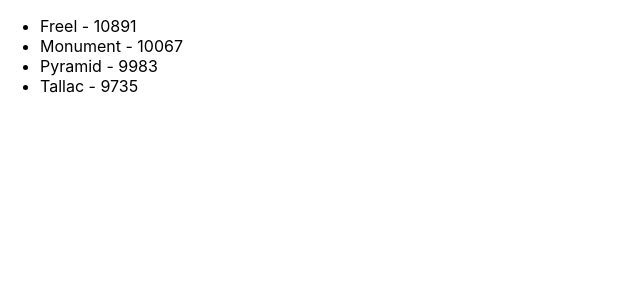
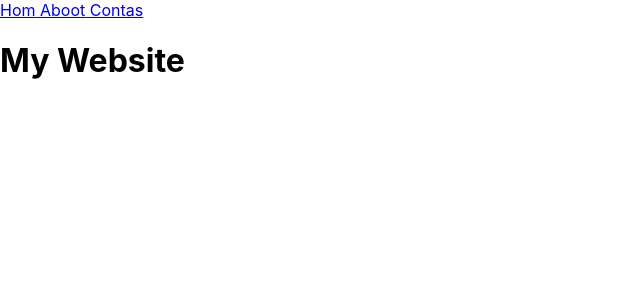
Before and after one commit to juasmartinezbelS4N/CustomReact, a React (Create React App) app in the folder react-app/: page / in a window 1280 px wide. Shown: the top 300 px of the page, without its empty margins (0-640 px from the left). Built offline with nearby package versions, Linux system fonts and the light colour scheme.

Commit message:
Incorporating the Link Component

```diff
--- a/react-app/package.json
+++ b/react-app/package.json
@@ -8,6 +8,7 @@
     "@testing-library/user-event": "^13.5.0",
     "react": "^18.2.0",
     "react-dom": "^18.2.0",
+    "react-router-dom": "^6.14.1",
     "react-scripts": "5.0.1",
     "web-vitals": "^2.1.4"
   },
--- a/react-app/src/App.js
+++ b/react-app/src/App.js
@@ -1,37 +1,41 @@
 import "./App.css"
-import { useState, useEffect } from "react"
+import { Link } from "react-router-dom"
 
-function App() {
-  const tahoe_peaks = [
-    { name: "Freel", elevation: 10891 },
-    { name: "Monument", elevation: 10067 },
-    { name: "Pyramid", elevation: 9983 },
-    { name: "Tallac", elevation: 9735 },
-  ]
-
-  function List({ data, renderItem, renderEmpty }) {
-    return !data.length ? (
-      renderEmpty
-    ) : (
-      <ul>
-        {data.map((item) => {
-          return <li key={item.name}>{renderItem(item)}</li>
-        })}
-      </ul>
-    )
-  }
-  // <React.Fragment> -> <>
+function Home() {
   return (
-    <List
-      data={tahoe_peaks}
-      renderEmpty={<p>This list is empty</p>}
-      renderItem={(item) => (
-        <>
-          {item.name} - {item.elevation}
-        </>
-      )}
-    />
+    <div>
+      <Link to="/home">Hom</Link>
+      <Link to="/about"> Aboot</Link>
+      <Link to="/contact"> Contas</Link>
+      <h1>My Website</h1>
+    </div>
   )
 }
 
-export default App
+function About() {
+  return (
+    <div>
+      <Link to="/home">Hom</Link>
+      <Link to="/about"> Aboot</Link>
+      <Link to="/contact"> Contas</Link>
+      <h1>About us</h1>
+    </div>
+  )
+}
+
+function Contact() {
+  return (
+    <div>
+      <Link to="/home">Hom</Link>
+      <Link to="/about"> Aboot</Link>
+      <Link to="/contact"> Contas</Link>
+      <h1>Contact Us</h1>
+    </div>
+  )
+}
+
+function App() {
+  return <Home />
+}
+
+export { App, About, Contact }
--- a/react-app/src/index.js
+++ b/react-app/src/index.js
@@ -1,18 +1,23 @@
-import React from 'react';
-import ReactDOM from 'react-dom/client';
-import './index.css';
-import App from './App';
-import reportWebVitals from './reportWebVitals';
+import React from "react"
+import ReactDOM from "react-dom/client"
+import "./index.css"
+import { App, About, Contact } from "./App"
+import reportWebVitals from "./reportWebVitals"
+import { BrowserRouter, Routes, Route } from "react-router-dom"
 
-const root = ReactDOM.createRoot(document.getElementById('root'));
+const root = ReactDOM.createRoot(document.getElementById("root"))
 root.render(
   // Does some checks in Dev Mode, not Production
-  <React.StrictMode>
-    <App/>
-  </React.StrictMode>
-);
+  <BrowserRouter>
+    <Routes>
+      <Route path="/" element={<App />} />
+      <Route path="/about" element={<About />} />
+      <Route path="/contact" element={<Contact />} />
+    </Routes>
+  </BrowserRouter>
+)
 
 // If you want to start measuring performance in your app, pass a function
 // to log results (for example: reportWebVitals(console.log))
 // or send to an analytics endpoint. Learn more: https://bit.ly/CRA-vitals
-reportWebVitals();
+reportWebVitals()
```
